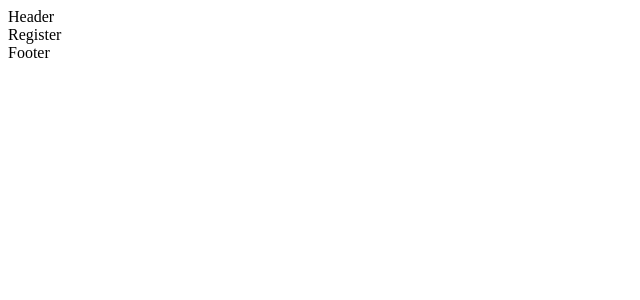
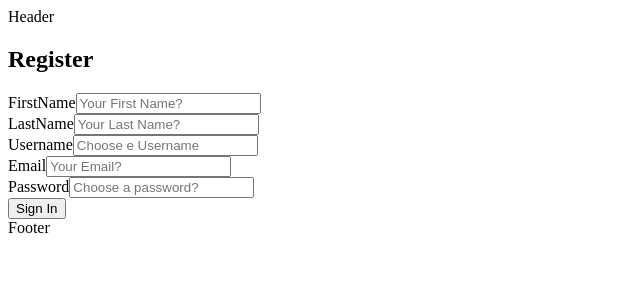
Before and after one commit to Ilhamfeysel/StilGalleriet, a React (Vite) app: page /register in a window 1280 px wide. Shown: the top 300 px of the page, without its empty margins (0-640 px from the left). Built offline with nearby package versions, Linux system fonts and the light colour scheme.

Commit message:
register

```diff
--- a/src/App.jsx
+++ b/src/App.jsx
@@ -1,4 +1,5 @@
 import { BrowserRouter, Routes, Route } from "react-router-dom";
+import { AuthProvider } from "./context/AuthContext";
 import Home from "./components/Home";
 import Header from "./components/Header";
 import Footer from "./components/Footer";
@@ -7,6 +8,7 @@ import Register from "./components/Register";
 
 function App() {
   return (
+    <AuthProvider>
       <BrowserRouter>
         <Header />
         <Routes>
@@ -16,6 +18,7 @@ function App() {
         </Routes>
         <Footer />
       </BrowserRouter>
+    </AuthProvider>
   );
 }
 
--- a/src/components/Register.jsx
+++ b/src/components/Register.jsx
@@ -1,4 +1,7 @@
-import { useState } from "react";
+import { useState, useContext } from "react";
+import { useNavigate } from "react-router-dom";
+import { AuthContext } from "../context/AuthContext";
+import axios from "axios";
 
 const Register = () => {
   const [firstName, setFirstName] = useState("");
@@ -7,15 +10,82 @@ const Register = () => {
   const [email, setEmail] = useState("");
   const [password, setPassword] = useState("");
 
+  const navigate = useNavigate();
+
   const checkEmail = (users) => {
     const user = users.find((user) => user.email === email);
     if (user) return user;
   };
 
-  const handleSubmit = async () => {
-    const user = await axios.get("/users").the;
+  const {
+    state: { user },
+    dispatch,
+  } = useContext(AuthContext);
+
+  const handleSubmit = async (e) => {
+    e.preventDefault();
   };
 
-  return <div>Register</div>;
+  return (
+    <div className="register-container">
+      <form onSubmit={handleSubmit} className="register-form">
+        <h2>Register</h2>
+        <div className="input-field">
+          <label>FirstName</label>
+          <input
+            type="text"
+            placeholder="Your First Name?"
+            value={firstName}
+            onChange={(e) => setFirstName(e.target.value)}
+          />
+        </div>
+
+        <div className="input-field">
+          <label>LastName</label>
+          <input
+            type="text"
+            placeholder="Your Last Name?"
+            value={lastName}
+            onChange={(e) => setLastName(e.target.value)}
+          />
+        </div>
+
+        <div className="input-field">
+          <label>Username</label>
+          <input
+            type="text"
+            placeholder="Choose e Username"
+            value={username}
+            onChange={(e) => setUsername(e.target.value)}
+          />
+        </div>
+
+        <div className="input-field">
+          <label>Email</label>
+          <input
+            type="email"
+            placeholder="Your Email?"
+            value={email}
+            onChange={(e) => setEmail(e.target.value)}
+          />
+        </div>
+
+        <div className="input-field">
+          <label>Password</label>
+          <input
+            type="password"
+            placeholder="Choose a password?"
+            value={password}
+            onChange={(e) => setPassword(e.target.value)}
+          />
+        </div>
+
+        <button type="submit" className="signin-button">
+          {" "}
+          Sign In
+        </button>
+      </form>
+    </div>
+  );
 };
 export default Register;
--- /dev/null
+++ b/src/context/AuthContext.jsx
@@ -0,0 +1,39 @@
+import { useEffect, useReducer, createContext } from "react";
+
+const initialState = {
+  user: null,
+};
+
+const rootReducer = (state, action) => {
+  switch (action.type) {
+    case "LOGIN":
+      return { ...state, user: action.payload };
+    case "LOGOUT":
+      return { ...state, user: null };
+    case "REGISTER":
+      return { ...state, user: action.payload };
+    default:
+      return state;
+  }
+};
+
+const AuthContext = createContext();
+
+const AuthProvider = ({ children }) => {
+  const [state, dispatch] = useReducer(rootReducer, initialState);
+
+  useEffect(() => {
+    dispatch({
+      type: "REGISTER",
+      payload: JSON.stringify(window.localStorage.getItem("user")),
+    });
+  }, []);
+
+  return (
+    <AuthContext.Provider value={{ state, dispatch }}>
+      {children}
+    </AuthContext.Provider>
+  );
+};
+
+export { AuthContext, AuthProvider };
```
Lines whose indentation alone changed are shown as unchanged.
